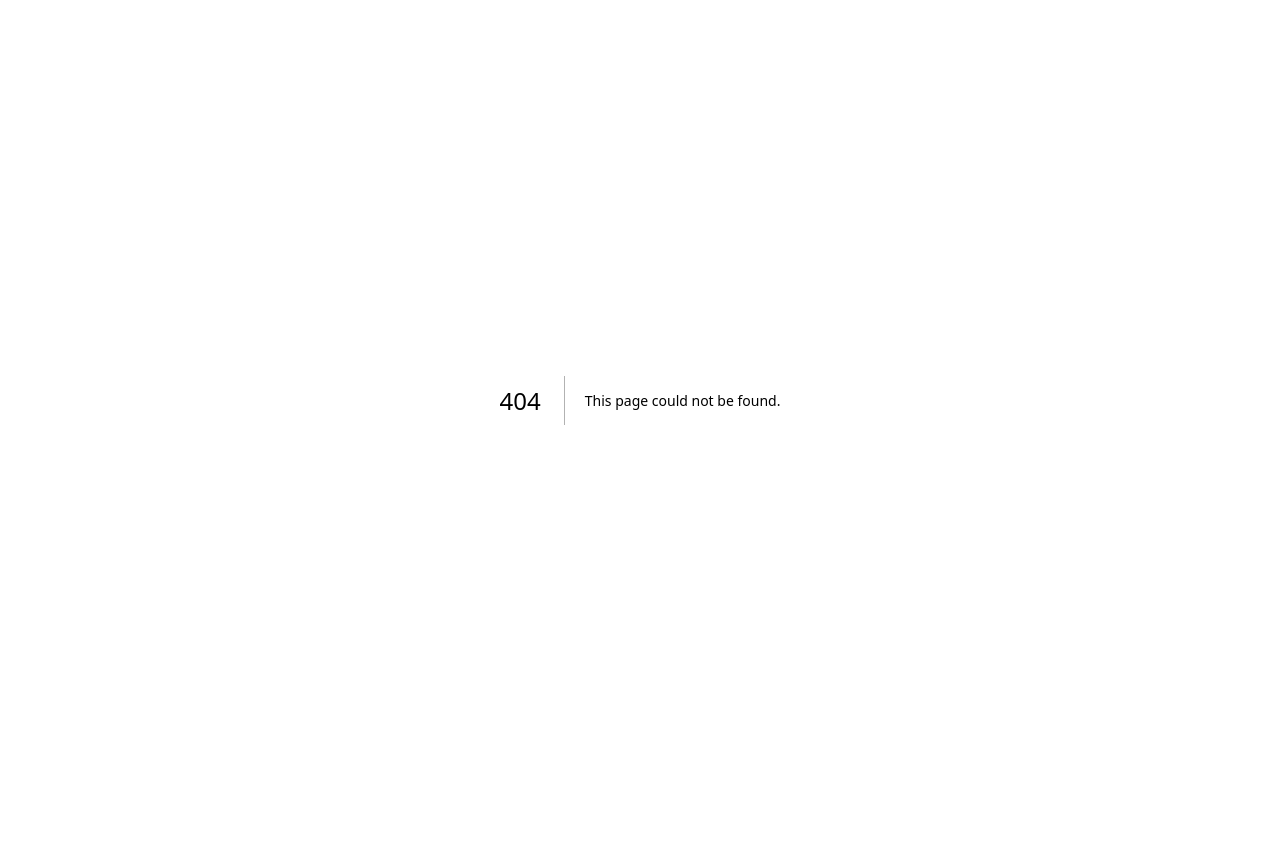
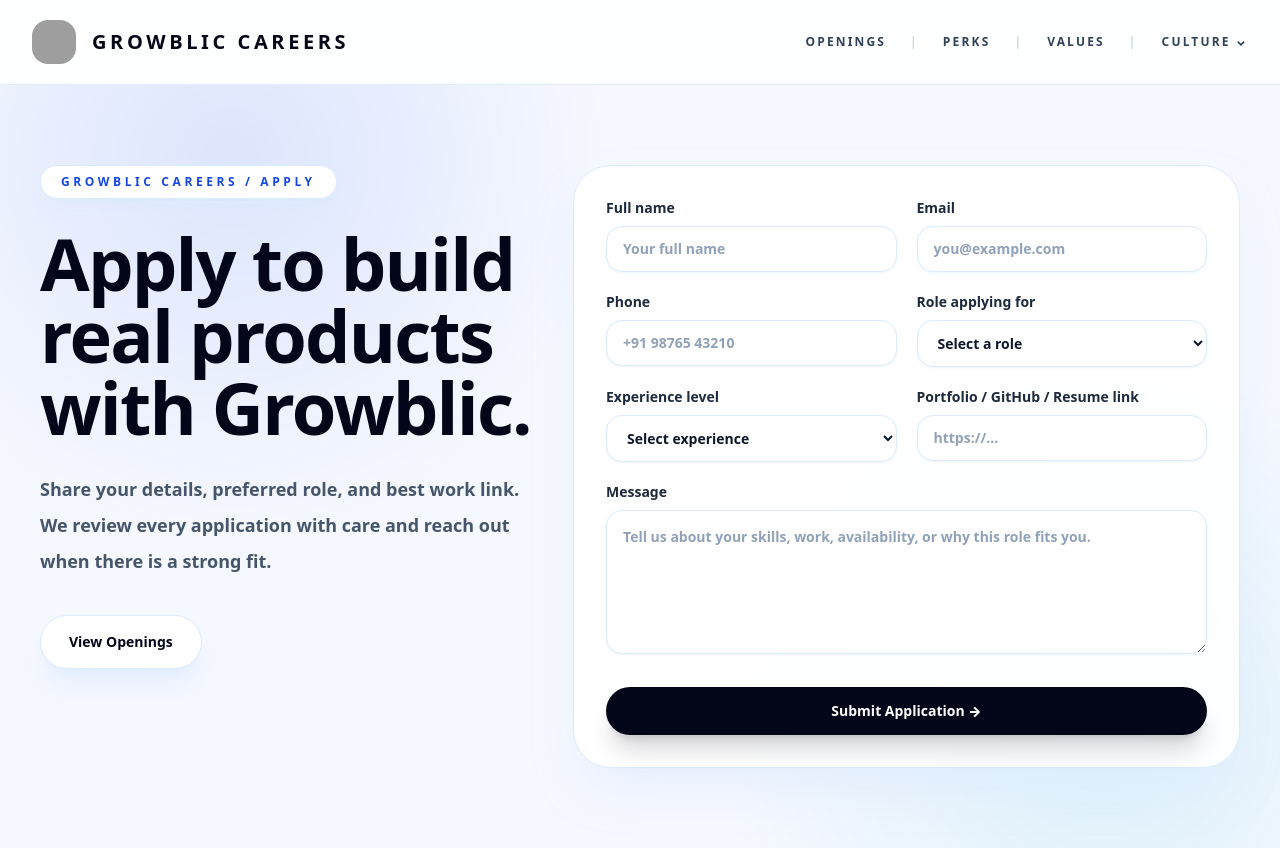
Before and after one commit to amanieheejhd-ship-it/growblic-website01, a Next.js app: page /growblic-website01/careers/apply in a window 1280 px wide. Before the commit this address had no page. Before the commit the page ends 800 px from the top, so only its background shows below. Built offline with nearby package versions, Linux system fonts and the light colour scheme; grey boxes are pictures that could not be loaded.

Commit message:
Add careers apply flow

```diff
--- /dev/null
+++ b/src/app/careers/apply/page.tsx
@@ -0,0 +1,161 @@
+import Link from "next/link";
+import { Metadata } from "next";
+
+export const metadata: Metadata = {
+  title: "Apply | Growblic Careers",
+  description:
+    "Apply for jobs and internships at Growblic across development, design, and digital growth roles.",
+};
+
+const roles = [
+  "Frontend Developer",
+  "Backend Developer",
+  "UI/UX Designer",
+  "Digital Marketing Executive",
+  "Frontend Developer Internship",
+  "Backend Developer Internship",
+  "UI/UX Design Internship",
+  "Digital Marketing Internship",
+];
+
+const experienceLevels = [
+  "Student / Fresher",
+  "0-1 years",
+  "1-3 years",
+  "3-5 years",
+  "5+ years",
+];
+
+const inputClass =
+  "mt-2 w-full rounded-2xl border border-blue-100 bg-white px-4 py-3 text-sm font-semibold text-slate-900 shadow-sm shadow-blue-100/40 outline-none transition placeholder:text-slate-400 focus:border-blue-300 focus:ring-4 focus:ring-blue-100";
+
+const labelClass = "text-sm font-black text-slate-800";
+
+export default function CareersApplyPage() {
+  return (
+    <section className="relative overflow-hidden px-6 py-20 sm:px-8 lg:px-10">
+      <div className="absolute inset-0 bg-[radial-gradient(circle_at_18%_10%,rgba(37,99,235,0.12),transparent_30%),radial-gradient(circle_at_86%_84%,rgba(6,182,212,0.10),transparent_30%)]" />
+
+      <div className="relative mx-auto grid max-w-7xl gap-10 lg:grid-cols-[0.85fr_1.15fr] lg:items-start">
+        <div>
+          <p className="inline-flex rounded-full border border-blue-100 bg-white px-5 py-2 text-xs font-black uppercase tracking-[0.30em] text-blue-700 shadow-lg shadow-blue-100/60">
+            Growblic Careers / Apply
+          </p>
+
+          <h1 className="mt-7 max-w-4xl text-5xl font-black tracking-tight text-slate-950 sm:text-6xl lg:text-7xl">
+            Apply to build real products with Growblic.
+          </h1>
+
+          <p className="mt-7 max-w-2xl text-lg font-semibold leading-9 text-slate-600">
+            Share your details, preferred role, and best work link. We review
+            every application with care and reach out when there is a strong fit.
+          </p>
+
+          <Link
+            href="/careers/openings"
+            className="mt-9 inline-flex items-center justify-center rounded-full border border-blue-100 bg-white px-7 py-4 text-sm font-black text-slate-950 shadow-xl shadow-blue-100/60 transition hover:-translate-y-0.5 hover:text-blue-700"
+          >
+            View Openings
+          </Link>
+        </div>
+
+        <div className="rounded-[2.35rem] border border-blue-100 bg-white/92 p-6 shadow-2xl shadow-blue-100/70 backdrop-blur sm:p-8">
+          <form className="grid gap-5">
+            <div className="grid gap-5 sm:grid-cols-2">
+              <label className={labelClass}>
+                Full name
+                <input
+                  className={inputClass}
+                  name="fullName"
+                  type="text"
+                  autoComplete="name"
+                  placeholder="Your full name"
+                />
+              </label>
+
+              <label className={labelClass}>
+                Email
+                <input
+                  className={inputClass}
+                  name="email"
+                  type="email"
+                  autoComplete="email"
+                  placeholder="you@example.com"
+                />
+              </label>
+            </div>
+
+            <div className="grid gap-5 sm:grid-cols-2">
+              <label className={labelClass}>
+                Phone
+                <input
+                  className={inputClass}
+                  name="phone"
+                  type="tel"
+                  autoComplete="tel"
+                  placeholder="+91 98765 43210"
+                />
+              </label>
+
+              <label className={labelClass}>
+                Role applying for
+                <select className={inputClass} name="role" defaultValue="">
+                  <option value="" disabled>
+                    Select a role
+                  </option>
+                  {roles.map((role) => (
+                    <option key={role} value={role}>
+                      {role}
+                    </option>
+                  ))}
+                </select>
+              </label>
+            </div>
+
+            <div className="grid gap-5 sm:grid-cols-2">
+              <label className={labelClass}>
+                Experience level
+                <select className={inputClass} name="experience" defaultValue="">
+                  <option value="" disabled>
+                    Select experience
+                  </option>
+                  {experienceLevels.map((level) => (
+                    <option key={level} value={level}>
+                      {level}
+                    </option>
+                  ))}
+                </select>
+              </label>
+
+              <label className={labelClass}>
+                Portfolio / GitHub / Resume link
+                <input
+                  className={inputClass}
+                  name="workLink"
+                  type="url"
+                  placeholder="https://..."
+                />
+              </label>
+            </div>
+
+            <label className={labelClass}>
+              Message
+              <textarea
+                className={`${inputClass} min-h-36 resize-y leading-7`}
+                name="message"
+                placeholder="Tell us about your skills, work, availability, or why this role fits you."
+              />
+            </label>
+
+            <button
+              type="submit"
+              className="mt-2 inline-flex min-h-12 items-center justify-center rounded-full bg-slate-950 px-7 py-3.5 text-sm font-black text-white shadow-xl shadow-slate-950/15 transition hover:-translate-y-0.5 hover:bg-blue-700"
+            >
+              Submit Application →
+            </button>
+          </form>
+        </div>
+      </div>
+    </section>
+  );
+}
--- a/src/app/careers/openings/page.tsx
+++ b/src/app/careers/openings/page.tsx
@@ -94,7 +94,7 @@ export default function OpeningsPage() {
                 <p className="mt-4 leading-8 text-slate-600">{item.desc}</p>
 
                 <Link
-                  href="/contact"
+                  href="/careers/apply"
                   className="mt-6 inline-flex rounded-full bg-slate-950 px-5 py-3 text-sm font-black text-white shadow-xl shadow-slate-950/15 transition hover:-translate-y-0.5 hover:bg-blue-700"
                 >
                   Apply now →
--- a/src/app/sitemap.ts
+++ b/src/app/sitemap.ts
@@ -14,6 +14,7 @@ const corePages = [
   { path: "/careers/values", priority: 0.76 },
   { path: "/careers/perks", priority: 0.76 },
   { path: "/careers/openings", priority: 0.78 },
+  { path: "/careers/apply", priority: 0.76 },
   { path: "/careers", priority: 0.82 },
   { path: "/services",
 priority: 0.95 },
```
